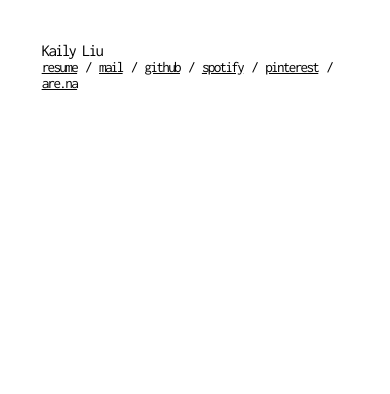
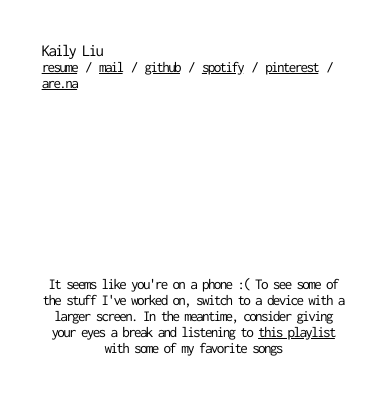
Before and after one commit to kailyliu/my-portfolio, a Next.js app: page / in a window 390 px wide. Shown: the top 394 px of the page. Built offline with nearby package versions, Linux system fonts and the light colour scheme.

Commit message:
fixing my small mistakes

```diff
--- a/styles/Home.module.css
+++ b/styles/Home.module.css
@@ -96,7 +96,7 @@
 .mobileComponent {
     display: none;
     width: 90%;
-    margin-top: 45%;
+    margin-top: 40%;
     margin-left: 10%;
     margin-right: 10%;
     text-align: center;
@@ -120,6 +120,10 @@
     .left {
         width: 90%;
     }
+
+    .mobileComponent {
+        display: block;
+    }
 }
 
 @media screen and (max-width: 400px) {
@@ -127,4 +131,9 @@
         display: flex;
         flex-wrap: wrap;
     }
+
+    .mobileComponent {
+        display: block;
+        margin-top: 55%;
+    }
 }
```
